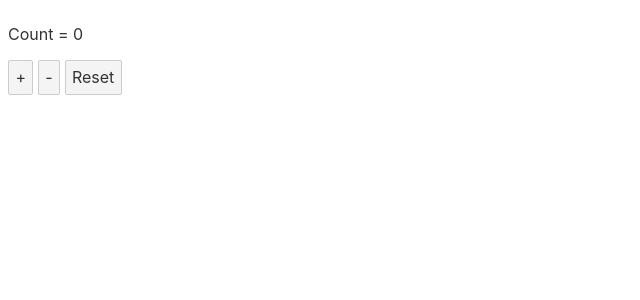
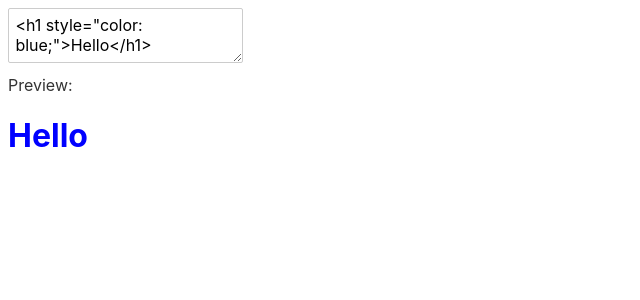
Before and after one commit to volodymyrprokopyuk/problem-solving, a Svelte app in the folder js/svelte/: page / in a window 1280 px wide. Shown: the top 300 px of the page, without its empty margins (0-640 px from the left). Built offline with nearby package versions, Linux system fonts and the light colour scheme.

Commit message:
feat(svelte): add HtmlTextarea

```diff
--- a/js/svelte/src/App.svelte
+++ b/js/svelte/src/App.svelte
@@ -41,6 +41,7 @@
   }
   import DerivedCost from "./DerivedCost.svelte"
   import CustomCounter from "./CustomCounter.svelte"
+  import HtmlTextarea from "./HtmlTextarea.svelte"
 
   // Travel packing checklist
   import Login from "./Login.svelte"
@@ -79,7 +80,8 @@
      <DogForm {mode} {dog} on:mode={modeChange}/>
      {/if} -->
 <!-- <DerivedCost/> -->
-<CustomCounter/>
+<!-- <CustomCounter/> -->
+<HtmlTextarea/>
 
 <!-- Travel packing checklist -->
 <!-- <main>
--- /dev/null
+++ b/js/svelte/src/HtmlTextarea.svelte
@@ -0,0 +1,6 @@
+<script>
+  let markup = '<h1 style="color: blue;">Hello</h1>'
+</script>
+
+<textarea bind:value={markup}/>
+<div>Preview: {@html markup}</div>
```
